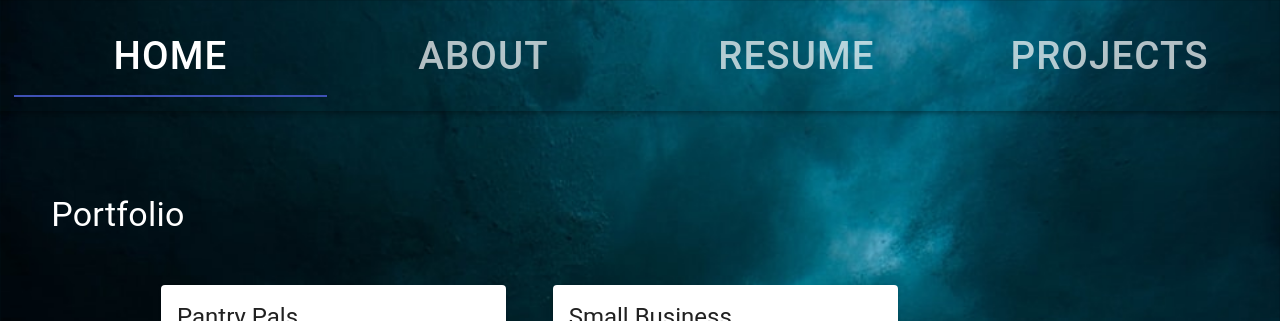
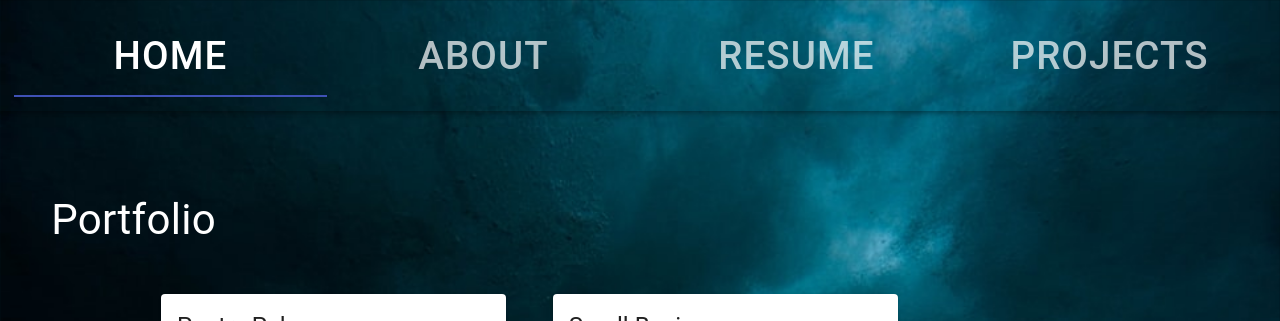
Before and after one commit to listenToRipley/nataliekendrick, a React (Create React App) app: page /projects in a window 1280 px wide. Shown: the top 321 px of the page. Built offline with nearby package versions, Linux system fonts and the light colour scheme.

Commit message:
flex is not quite a well on projects

```diff
--- a/src/Components/Projects.js
+++ b/src/Components/Projects.js
@@ -40,6 +40,7 @@ const useStyles = makeStyles({
   },
   title: {
     display: 'block',
+    fontSize: '3em',
     width: '100%',
     padding: '2%'
   },
```
